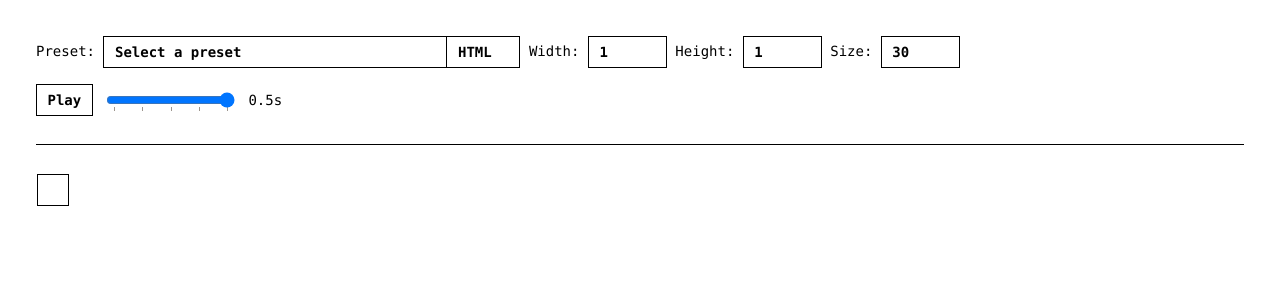
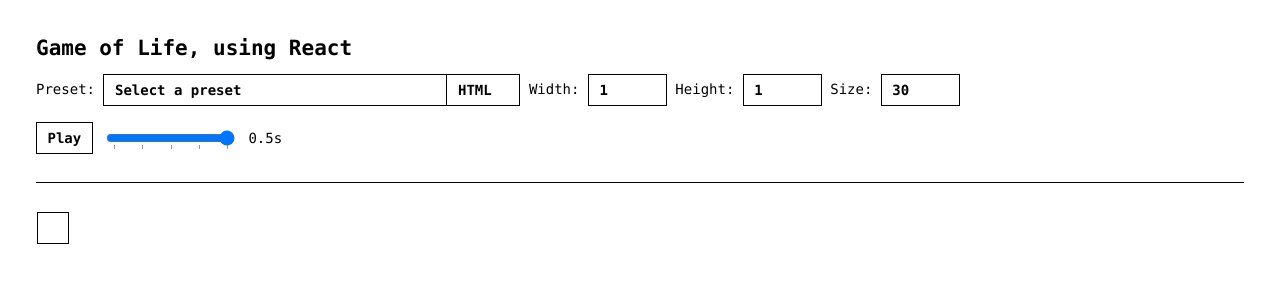
Before and after one commit to andreipfeiffer/game-of-life-vite-react-compiler, a React (Vite) app: page / in a window 1280 px wide. Shown: the top 300 px of the page. Built offline with nearby package versions, Linux system fonts and the light colour scheme.

Commit message:
Add heading

```diff
--- a/src/App.css
+++ b/src/App.css
@@ -61,3 +61,8 @@ button.secondary {
   border-color: #666666;
   color: #666666;
 }
+
+h1 {
+  font-size: 1.5rem;
+  margin-top: 0;
+}
--- a/src/App.tsx
+++ b/src/App.tsx
@@ -35,6 +35,7 @@ function App(props: Props) {
 
   return (
     <div>
+      <h1>Game of Life, using React</h1>
       <Settings dispatch={dispatch} store={store} presets={presets} />
       <hr />
       <div className={`${play ? "playing" : ""}`}>
```
